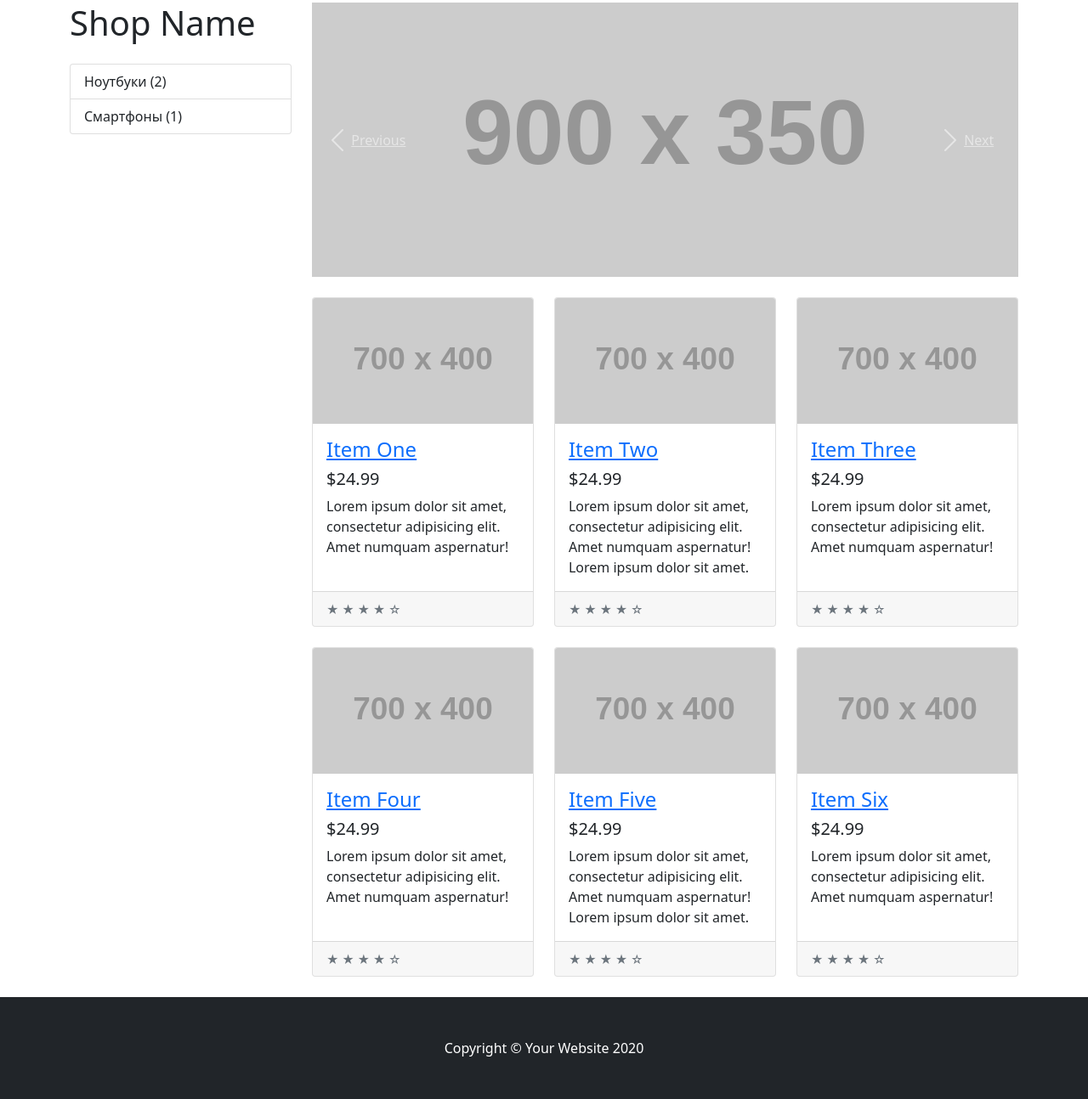
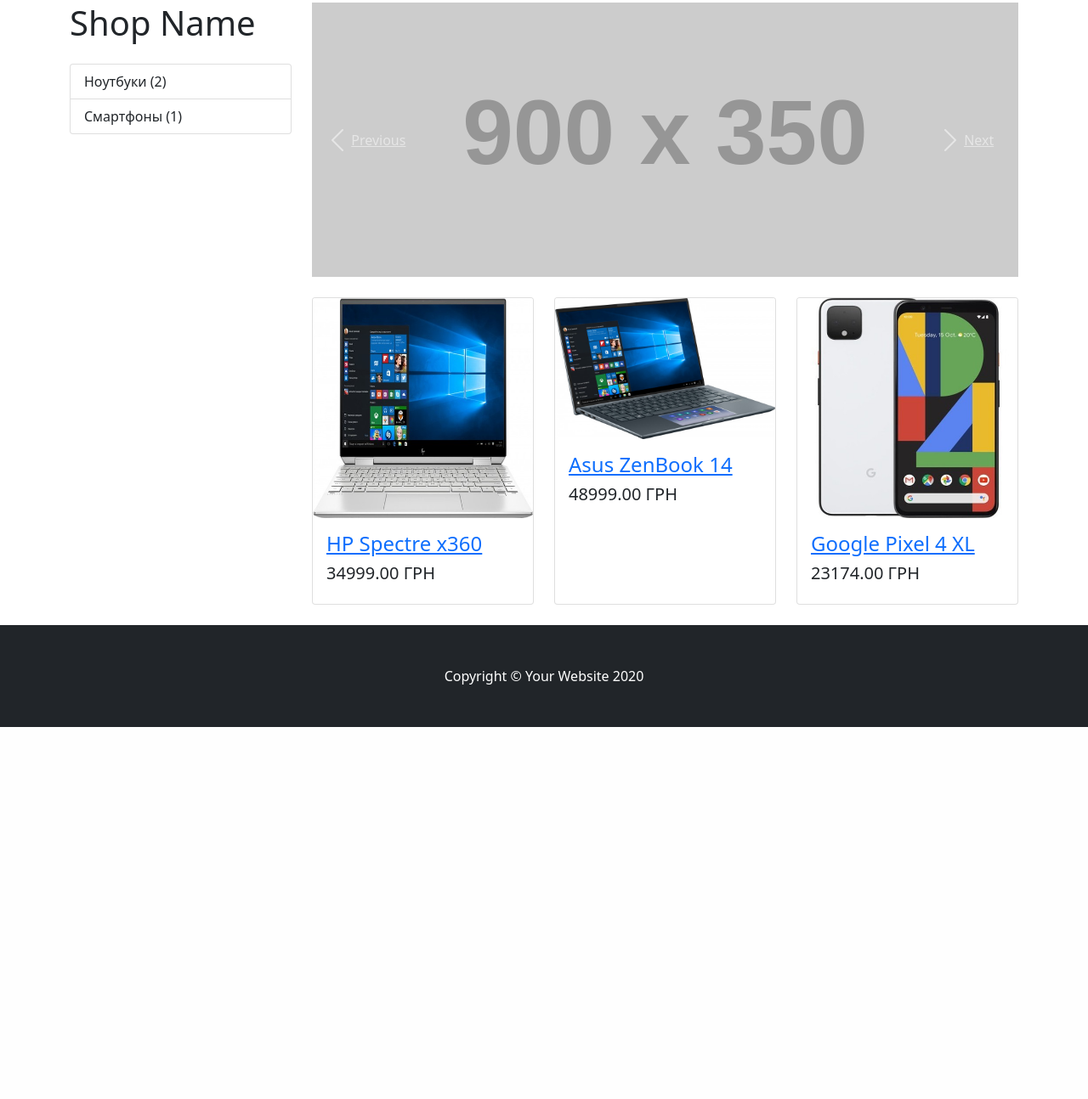
Before and after one commit to ymoskovchuk/Internet_shop, a Django app: page / in a window 1280 px wide. Shown: the part 77-1371 px from the top of the page at 85% size. After the commit the page ends 933 px from the top, so only its background shows below. Run offline with Django 3.2, Linux system fonts and the light colour scheme; data comes from the database, SQL or seed files in the repository; grey boxes labelled with a size stand in for pictures from a placeholder-image service; some libraries are stand-ins or nearby versions.

Commit message:
Added products to main page

```diff
--- a/newshop/mainapp/templates/base.html
+++ b/newshop/mainapp/templates/base.html
@@ -102,103 +102,19 @@
         </div>
 
         <div class="row">
-
+          {% for product in products %}
           <div class="col-lg-4 col-md-6 mb-4">
             <div class="card h-100">
-              <a href="#"><img class="card-img-top" src="http://placehold.it/700x400" alt=""></a>
+              <a href="{{ product.get_absolute_url }}"><img class="card-img-top" src="{{ product.image.url }}" alt=""></a>
               <div class="card-body">
                 <h4 class="card-title">
-                  <a href="#">Item One</a>
+                  <a href="{{ roduct.get_absolute_url }}">{{ product.title }}</a>
                 </h4>
-                <h5>$24.99</h5>
-                <p class="card-text">Lorem ipsum dolor sit amet, consectetur adipisicing elit. Amet numquam aspernatur!</p>
-              </div>
-              <div class="card-footer">
-                <small class="text-muted">&#9733; &#9733; &#9733; &#9733; &#9734;</small>
+                <h5>{{ product.price }} ГРН</h5>
               </div>
             </div>
           </div>
-
-          <div class="col-lg-4 col-md-6 mb-4">
-            <div class="card h-100">
-              <a href="#"><img class="card-img-top" src="http://placehold.it/700x400" alt=""></a>
-              <div class="card-body">
-                <h4 class="card-title">
-                  <a href="#">Item Two</a>
-                </h4>
-                <h5>$24.99</h5>
-                <p class="card-text">Lorem ipsum dolor sit amet, consectetur adipisicing elit. Amet numquam aspernatur! Lorem ipsum dolor sit amet.</p>
-              </div>
-              <div class="card-footer">
-                <small class="text-muted">&#9733; &#9733; &#9733; &#9733; &#9734;</small>
-              </div>
-            </div>
-          </div>
-
-          <div class="col-lg-4 col-md-6 mb-4">
-            <div class="card h-100">
-              <a href="#"><img class="card-img-top" src="http://placehold.it/700x400" alt=""></a>
-              <div class="card-body">
-                <h4 class="card-title">
-                  <a href="#">Item Three</a>
-                </h4>
-                <h5>$24.99</h5>
-                <p class="card-text">Lorem ipsum dolor sit amet, consectetur adipisicing elit. Amet numquam aspernatur!</p>
-              </div>
-              <div class="card-footer">
-                <small class="text-muted">&#9733; &#9733; &#9733; &#9733; &#9734;</small>
-              </div>
-            </div>
-          </div>
-
-          <div class="col-lg-4 col-md-6 mb-4">
-            <div class="card h-100">
-              <a href="#"><img class="card-img-top" src="http://placehold.it/700x400" alt=""></a>
-              <div class="card-body">
-                <h4 class="card-title">
-                  <a href="#">Item Four</a>
-                </h4>
-                <h5>$24.99</h5>
-                <p class="card-text">Lorem ipsum dolor sit amet, consectetur adipisicing elit. Amet numquam aspernatur!</p>
-              </div>
-              <div class="card-footer">
-                <small class="text-muted">&#9733; &#9733; &#9733; &#9733; &#9734;</small>
-              </div>
-            </div>
-          </div>
-
-          <div class="col-lg-4 col-md-6 mb-4">
-            <div class="card h-100">
-              <a href="#"><img class="card-img-top" src="http://placehold.it/700x400" alt=""></a>
-              <div class="card-body">
-                <h4 class="card-title">
-                  <a href="#">Item Five</a>
-                </h4>
-                <h5>$24.99</h5>
-                <p class="card-text">Lorem ipsum dolor sit amet, consectetur adipisicing elit. Amet numquam aspernatur! Lorem ipsum dolor sit amet.</p>
-              </div>
-              <div class="card-footer">
-                <small class="text-muted">&#9733; &#9733; &#9733; &#9733; &#9734;</small>
-              </div>
-            </div>
-          </div>
-
-          <div class="col-lg-4 col-md-6 mb-4">
-            <div class="card h-100">
-              <a href="#"><img class="card-img-top" src="http://placehold.it/700x400" alt=""></a>
-              <div class="card-body">
-                <h4 class="card-title">
-                  <a href="#">Item Six</a>
-                </h4>
-                <h5>$24.99</h5>
-                <p class="card-text">Lorem ipsum dolor sit amet, consectetur adipisicing elit. Amet numquam aspernatur!</p>
-              </div>
-              <div class="card-footer">
-                <small class="text-muted">&#9733; &#9733; &#9733; &#9733; &#9734;</small>
-              </div>
-            </div>
-          </div>
-
+          {% endfor %}
         </div>
         <!-- /.row -->
       {% endblock content %}
--- a/newshop/mainapp/views.py
+++ b/newshop/mainapp/views.py
@@ -1,7 +1,7 @@
 from django.shortcuts import render
 from django.views.generic import DetailView, View
 
-from .models import Laptop, Smartphone, Category
+from .models import Laptop, Smartphone, Category, LatestProducts
 from .mxins import CategoryDetailMixin
 
 
@@ -9,7 +9,14 @@
 
     def get(self, request, *args, **kwargs):
         categories = Category.objects.get_categories_for_left_sidebar()
-        return render(request, 'base.html', {'categories': categories})
+        products = LatestProducts.objects.get_products_for_main_page(
+            'laptop', 'smartphone', with_respect_to='laptop'
+        )
+        context = {
+            'categories': categories,
+            'products': products,
+        }
+        return render(request, 'base.html', context)
 
 # def test_view(request):
 #     categories = Category.objects.get_categories_for_left_sidebar()
```
